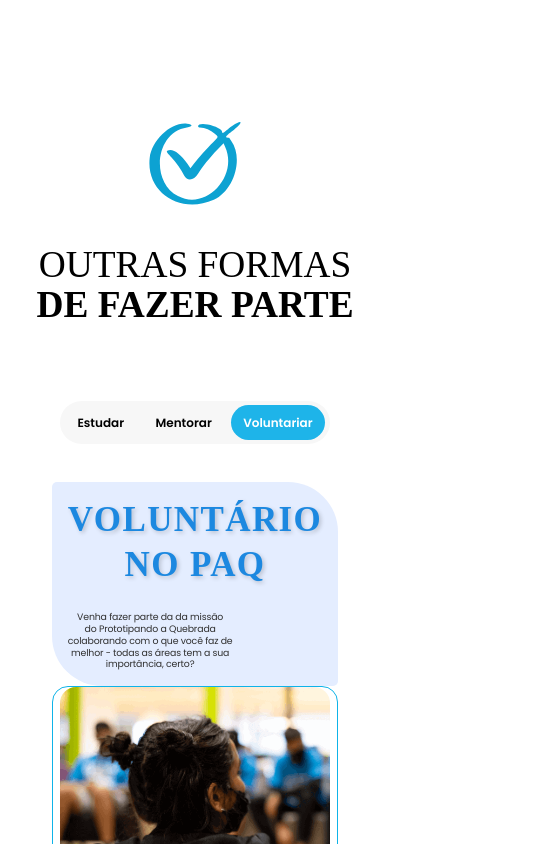
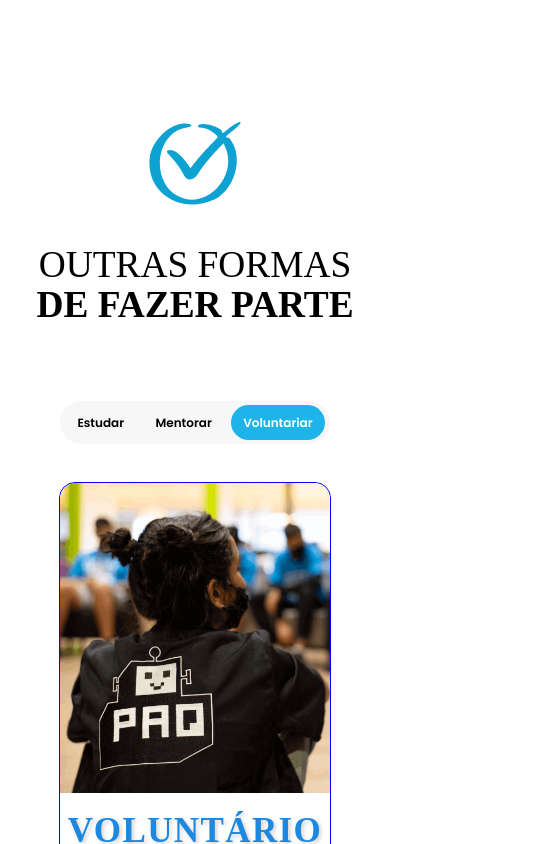
Before and after one commit to LAYSEGABI/Site-paq-25, a Next.js app: page / in a window 390 px wide. Both pictures are taken after a click on the button "Voluntariar". Shown: the part 5085-5929 px from the top of the page, 545 px wide, since content can reach past the window. Built offline with nearby package versions, Linux system fonts and the light colour scheme; a web font is replaced by a local one.

Commit message:
ajuste responsividade em como fazer parte

```diff
--- a/src/app/components/ComoPossoApoiar/Cards/CardPessoaFisica.module.css
+++ b/src/app/components/ComoPossoApoiar/Cards/CardPessoaFisica.module.css
@@ -12,6 +12,8 @@
     gap: 20px;
     background-color: white;
   }
+
+
 }
 
 @media (min-width: 1024px) {
--- a/src/app/components/ComoPossoApoiar/ComoPossoApoiar.module.css
+++ b/src/app/components/ComoPossoApoiar/ComoPossoApoiar.module.css
@@ -5,7 +5,9 @@
   gap: 20px;
   padding: 4em;
   padding-bottom: 3em;
+  width: 100%;
   transition: all 0.5s ease-in-out;
+  overflow: hidden;
 }
 
 .container>h2 {
--- a/src/app/components/Impactometro/impaqtrometro.module.css
+++ b/src/app/components/Impactometro/impaqtrometro.module.css
@@ -108,7 +108,6 @@
     letter-spacing: -0.16px;
 }
 
-.portal {}
 
 .portal>h2 {
     color: #FFF;
--- a/src/app/components/comoFazerParte/CardVenhaFazerParte.module.css
+++ b/src/app/components/comoFazerParte/CardVenhaFazerParte.module.css
@@ -68,9 +68,21 @@
 
 }
 
+.cardMobile {
+    display: flex;
+    flex-direction: column;
+    align-items: center;
+    justify-content: center;
+    gap: 1rem;
+    padding-bottom: 1.5rem;
+    border: 1px solid blue;
+    border-radius: 1rem;
+    width: 100%;
+}
 
 
-@media (min-width:768px) and (max-width:1024px) {
+
+@media (max-width:768px) {
     .titulocardfazerparte {
         font-size: 41px;
         line-height: 44.471px;
@@ -99,6 +111,16 @@
         font-weight: 600;
         line-height: 0.70644rem;
         /* 120% */
+    }
+
+    .FazerparteContainer {
+        display: flex;
+        align-items: center;
+        justify-content: center;
+        background-color: rgb(228, 237, 255);
+        border-radius: 5px 50px;
+        overflow: hidden;
+        display: none;
     }
 
 
--- a/src/app/components/comoFazerParte/CardVenhaFazerParte.tsx
+++ b/src/app/components/comoFazerParte/CardVenhaFazerParte.tsx
@@ -131,7 +131,7 @@ const CardContent3: React.FC = () => (
       <Image src={costaspaq} alt='' width={270} height={333} className='hidden md:block aspect-auto object-cover rounded-2xl lg:hidden my-0' />
     </div>
      {/* Card Mobile */}
-    <div className='md:hidden flex flex-col items-center gap-4 pb-6 justify-center ounded-2xl border border-solid border-azul-paq rounded-2xl w-full'>
+    <div className={style.cardMobile}>
       <Image src={costaspaq} alt='' width={270} height={190} className='object-contain rounded-t-2xl my-0' />
       <h2 className={style.titulocardfazerparte}>Voluntário</h2>
       <p className={`${style.textinhofazerparte}w-full`}>Venha fazer parte da da missão<br />do Prototipando a Quebrada <br /> colaborando com o que você faz de <br />melhor - todas as áreas tem a sua<br />importância, certo? </p>
```
